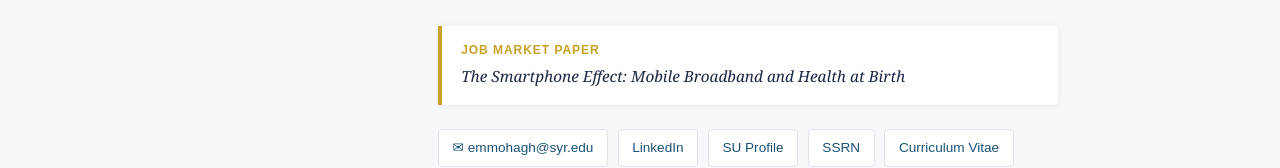
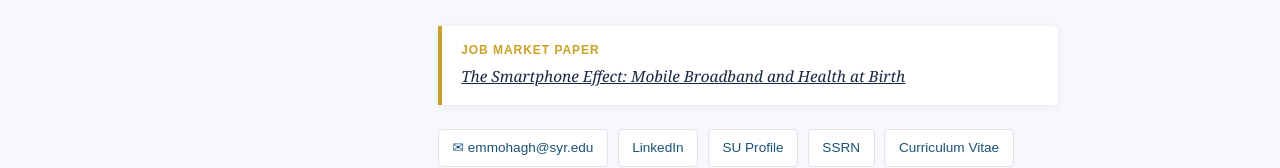
Before and after one commit to Ehsan-econ/Ehsan-econ.github.io, a plain HTML site: page index.html in a window 1280 px wide. Shown: the part 502-670 px from the top of the page. Drawn offline with Linux system fonts and the light colour scheme.

Commit message:
Add files via upload

```diff
--- a/index.html
+++ b/index.html
@@ -338,7 +338,7 @@
         <p class="bio">Ehsan Mohaghegh Dowlatabadi is a Ph.D. candidate in Economics at Syracuse University's Maxwell School and a Graduate Research Associate at the Center for Policy Research. His research examines how public policies and new technologies shape health and economic well-being, with a focus on health insurance, maternal and infant health, and household financial security. His current projects explore the effects of smartphone access on infant health, Medicaid coverage reductions on birth outcomes, and Medicare prescription drug coverage on health and financial protection. He received Syracuse University's Research Excellence Doctoral Funding (REDF) award in recognition of his research and the Outstanding Teaching Assistant Award in 2024.</p>
         <div class="jmp-box">
           <div class="label">Job Market Paper</div>
-          <p>The Smartphone Effect: Mobile Broadband and Health at Birth</p>
+          <p><a href="https://www.dropbox.com/scl/fi/8od21js7wmm5ha87hopb6/Broadband_and_Birth_Outcomes.pdf?rlkey=31cf22hbnlbhcdizn8acp9hf6&st=rg0ljpta&dl=0" target="_blank" rel="noopener" style="color:inherit;text-decoration:underline;">The Smartphone Effect: Mobile Broadband and Health at Birth</a></p>
         </div>
         <div class="contact-links">
           <a href="mailto:emmohagh@syr.edu">&#9993; emmohagh@syr.edu</a>
@@ -368,7 +368,7 @@
     <!-- JMP -->
     <div class="paper">
       <span class="paper-status status-jmp">Job Market Paper</span>
-      <div class="paper-title">The Smartphone Effect: Mobile Broadband and Health at Birth</div>
+      <div class="paper-title"><a href="https://www.dropbox.com/scl/fi/8od21js7wmm5ha87hopb6/Broadband_and_Birth_Outcomes.pdf?rlkey=31cf22hbnlbhcdizn8acp9hf6&st=rg0ljpta&dl=0" target="_blank" rel="noopener" style="color:inherit;text-decoration:underline;">The Smartphone Effect: Mobile Broadband and Health at Birth</a></div>
       <div class="paper-authors">With Hamid Noghanibehambari</div>
       <p class="paper-desc">This paper examines whether the expansion of mobile broadband access affects birth outcomes among young mothers. The introduction of the iPhone in 2007, and its exclusivity to AT&amp;T through early 2011, generated large geographic differences in access to mobile broadband. We combine the universe of U.S. births to mothers aged 10&ndash;24 over 2000&ndash;2015 with county-level AT&amp;T coverage data in a difference-in-differences design. Greater coverage after 2007 reduced average birth weight by roughly 3.9 grams per standard deviation, reduced fetal growth and increased the incidence of low birth weight and small-for-gestational-age births, while having little effect on gestational length or preterm birth. The effects emerge after 2007 and grow as smartphone adoption diffuses, with limited evidence of pre-trends in the event studies. We also find that mobile broadband exposure altered prenatal-care utilization and smoking behavior among young women and changed the observable composition of women giving birth, along with dropping women&rsquo;s sleep duration by 16 minutes. The results are robust to a set of falsification exercises, including placebo treatment dates and alternative carrier coverage measures, which yield little evidence of comparable effects outside the AT&amp;T coverage setting. The findings show that the consequences of the smartphone revolution extended beyond fertility and into the health of the next generation.</p>
     </div>
```
